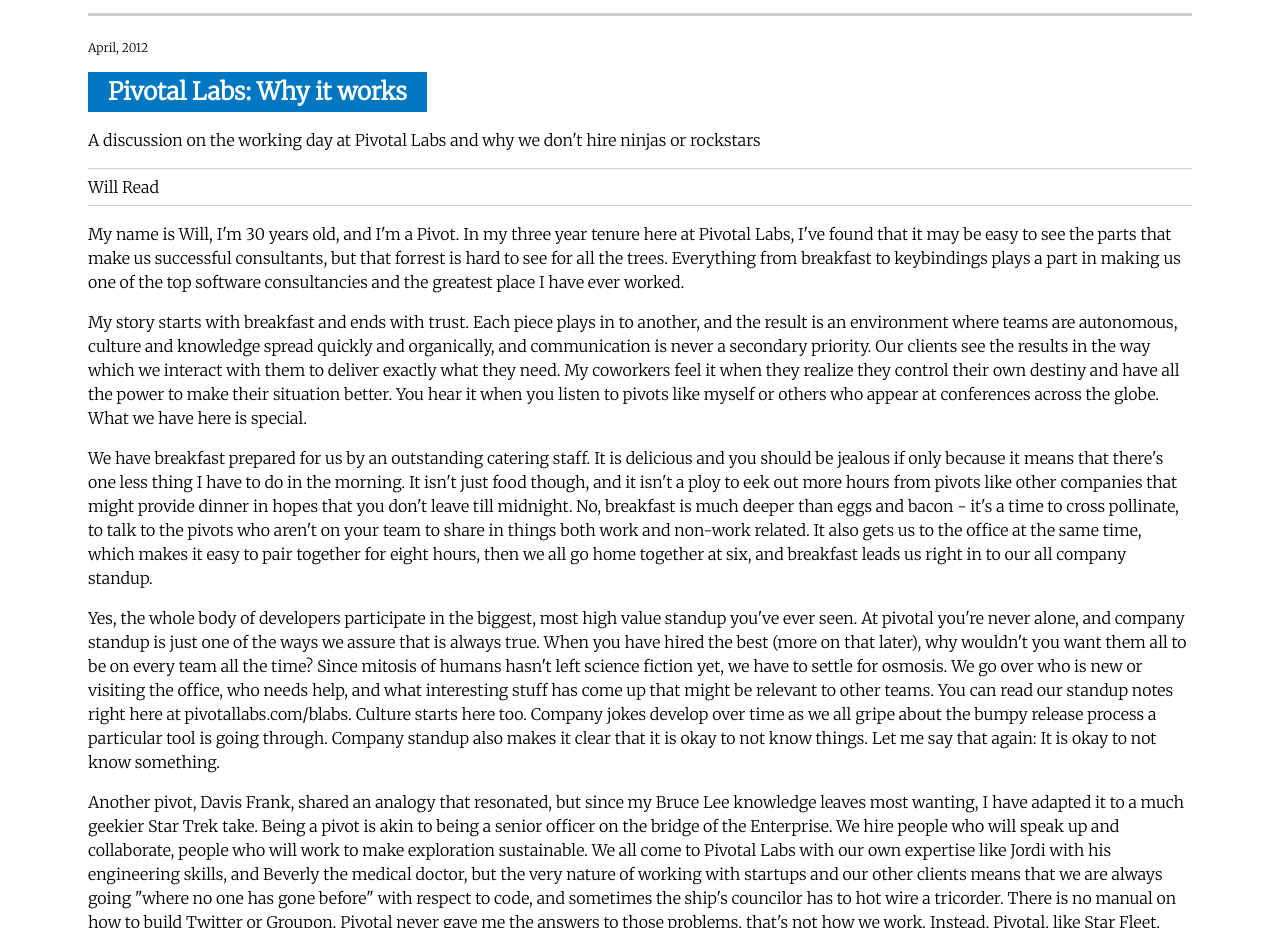
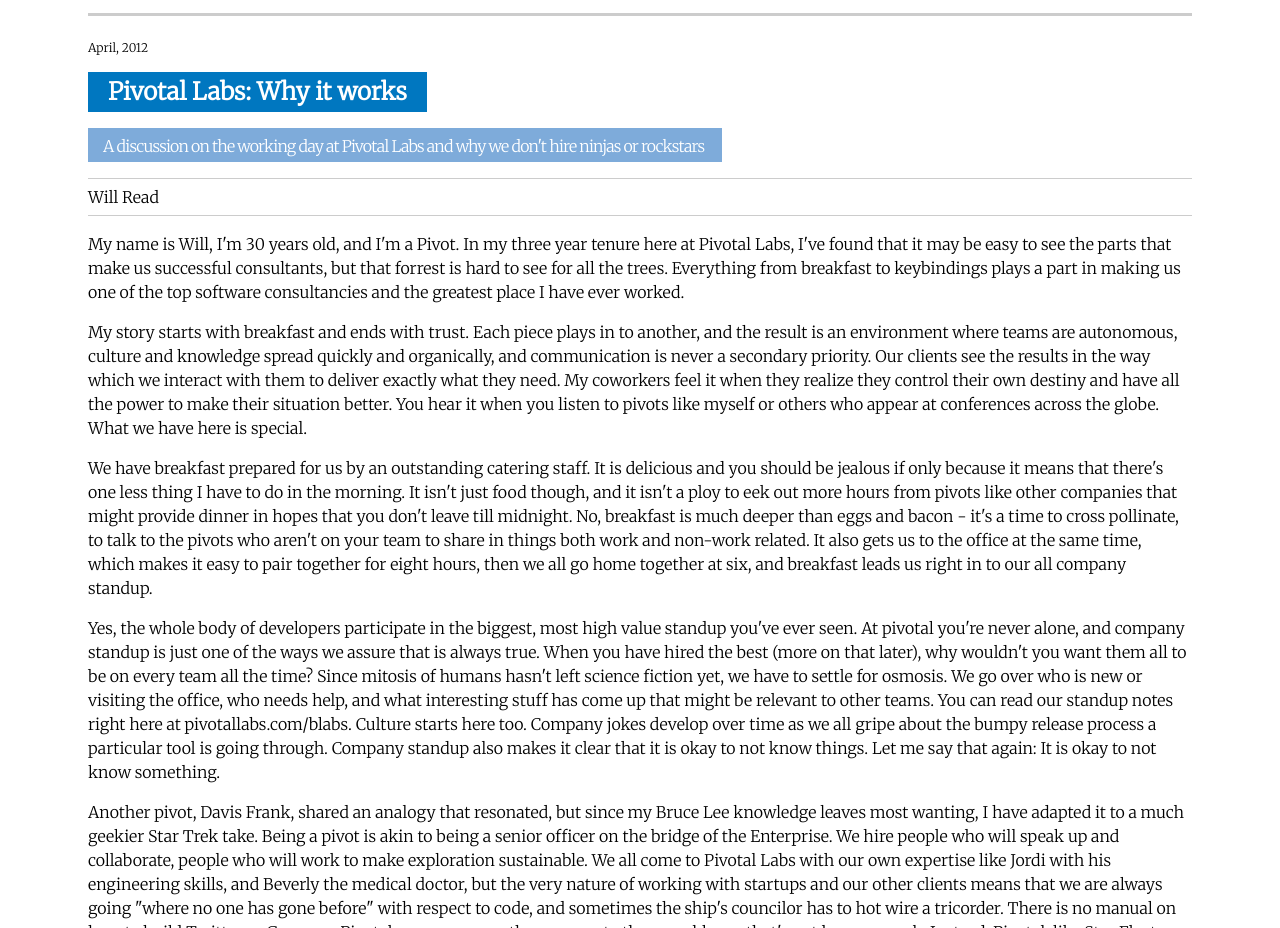
Before and after one commit to robb1e/the-pivotal-way, a plain HTML site: page index.html in a window 1280 px wide. Shown: the part 1650-2578 px from the top of the page. Drawn offline with Linux system fonts and the light colour scheme.

Commit message:
add standfirst to Why Pivotal works article

```diff
--- a/index.html
+++ b/index.html
@@ -49,7 +49,7 @@
       <header>
         <p class='dateline'>April, 2012</p>
         <h1>Pivotal Labs: Why it works</h1>
-        <p>A discussion on the working day at Pivotal Labs and why we don't hire ninjas or rockstars</p>
+        <p class='standfirst'>A discussion on the working day at Pivotal Labs and why we don't hire ninjas or rockstars</p>
         </header>
         <p class='byline'>Will Read</p>
         <p>My name is Will, I'm 30 years old, and I'm a Pivot. In my three year tenure here at Pivotal Labs, I've found that it may be easy to see the parts that make us successful consultants, but that forrest is hard to see for all the trees. Everything from breakfast to keybindings plays a part in making us one of the top software consultancies and the greatest place I have ever worked.</p>
```
